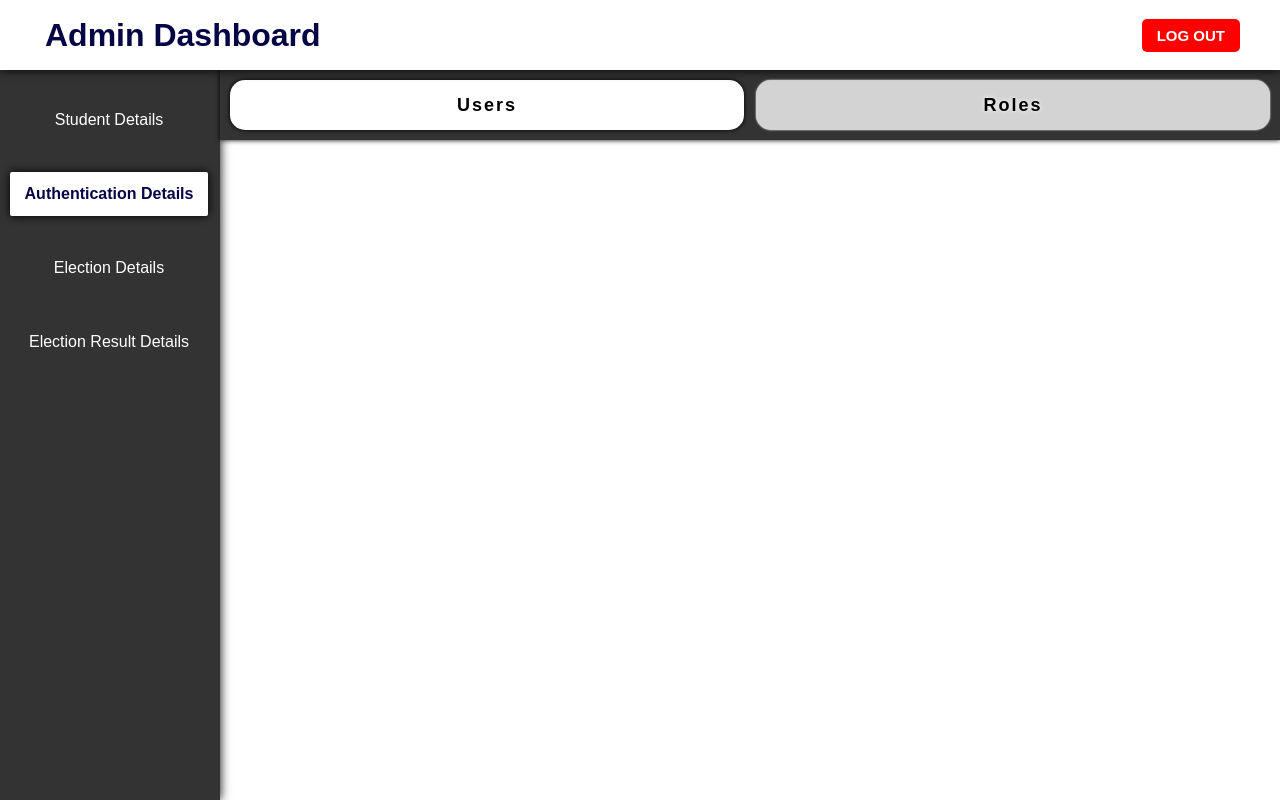
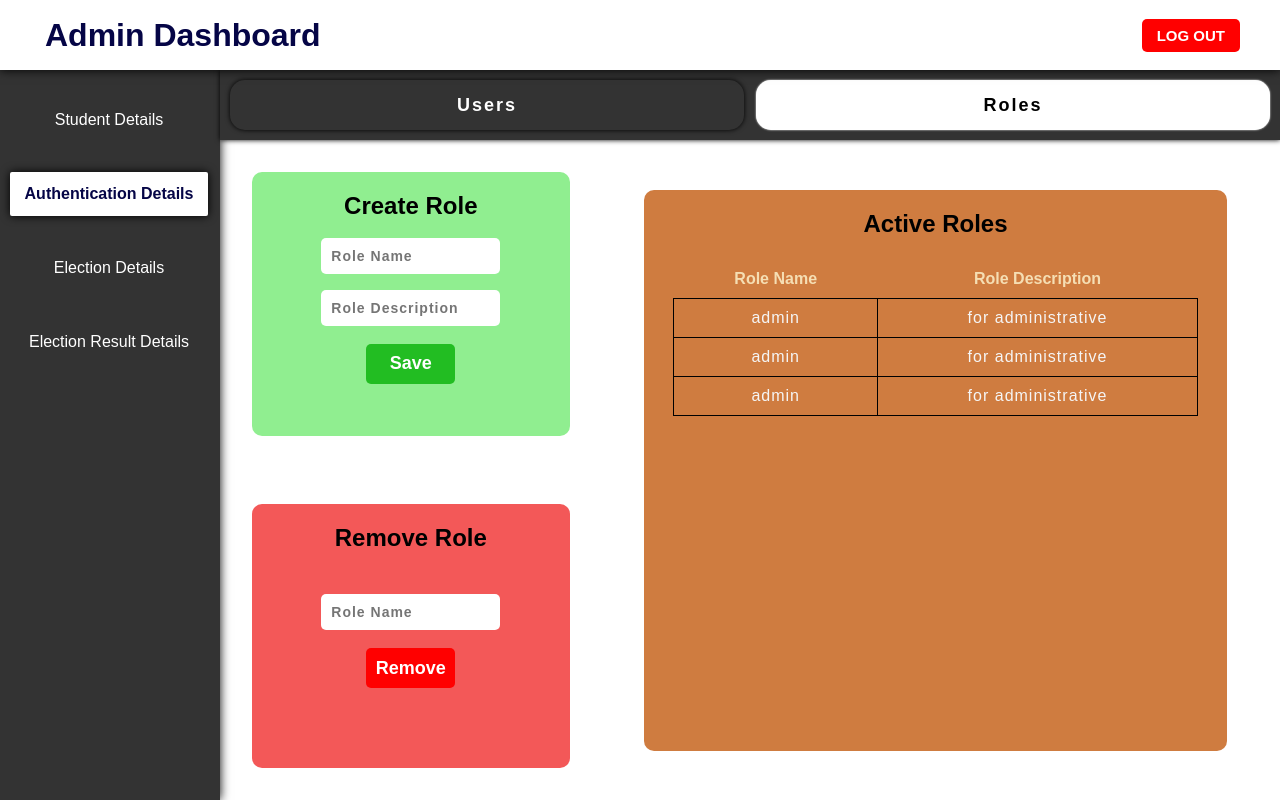
Before and after one commit to nirmalisrael/cvs-app, an Angular app: page /admin-page/auth-editor in a window 1280 px wide. Both pictures are taken after a click on the button "Roles". Built offline with nearby package versions, Linux system fonts and the light colour scheme.

Commit message:
complete the auth-editor for lab pc

```diff
--- a/src/app/_module/auth/_component/auth-editor/auth-editor.component.css
+++ b/src/app/_module/auth/_component/auth-editor/auth-editor.component.css
@@ -126,7 +126,8 @@ body {
     margin-left: 10px;
     margin-right: 10px;
     border: black;
-    background-color: #ffffff;
+    color: white;
+    background-color: #333;
     border-radius: 15px;
     font-size: 18px;
     letter-spacing: 2px;
@@ -154,9 +155,9 @@ body {
 
 .clicked button{
     color: black;
-    background-color: lightgrey;
+    background-color: white;
     box-shadow: 0 0 2px white;
-    text-shadow: 0 0 5px white;
+    /* text-shadow: 0 0 2px black; */
 }
 
 .user-side{
@@ -189,16 +190,17 @@ body {
 
 .users-find-btn .view-users {
     position: absolute;
-    background-color: rgb(22, 166, 214);
+    background-color: rgb(27, 188, 241);
     width: 28%;
     left: 30px;
     padding: 20px;
     border: none;
     outline: none;
     border-radius: 5px;
-    /* color: white; */
+    color: white;
+    letter-spacing: 2px;
     font-weight: bold;
-    font-size: 16px;
+    font-size: 18px;
     cursor: pointer;
 }
 
@@ -210,6 +212,9 @@ body {
     padding-left: 20px;
     border-radius: 5px;
     box-shadow: 0 0 5px black;
+    display: flex;
+    align-items: center;
+    justify-content: center;
 }
 
 .remove-user button {
@@ -243,7 +248,8 @@ body {
 .user-side form {
     position: absolute;
     width: 30%;
-    height: calc( 90% - 60px);
+    height: fit-content;
+    padding-bottom: 50px;
     top: calc(50vh - 249px);
     border-radius: 10px;
     display: flex;
@@ -254,7 +260,7 @@ body {
     /* justify-content: center; */
 }
 
-.user-side form:hover {
+form:hover {
     box-shadow: 0 0 10px black;
 }
 .user-side .add-user-form-container form {
@@ -273,7 +279,7 @@ body {
     margin-top: 20px;
     text-align: center;
     padding: 20px;
-    text-shadow: 0px 0px 2px black;
+    /* text-shadow: 0px 0px 2px black; */
 }
 
 .user-side form input,select {
@@ -342,7 +348,7 @@ button:hover {
     margin: 0;
     background-color: rgb(25, 103, 204);
     color: #ffffff;
-    width: fit-content;
+    width: 100px;
     height: fit-content;
     padding: 10px;
 }
@@ -356,5 +362,248 @@ button:hover {
     line-height:1cm;
     letter-spacing:1px;
     margin-left: 20px;
-    /* margin-right: 20px; */
+    margin-top: 50px;
+    margin-bottom: 55px;
 }
+.view-all-users {
+    position: fixed;
+    top: 0;
+    left: 0;
+    width: 100%;
+    height: 100%;
+    background-color: rgba(0, 0, 0, 0.5);
+    backdrop-filter: blur(15px);
+    display: flex;
+    justify-content: center;
+    /* align-items: center; */
+    z-index: 3;
+    transition: 100000ms;
+  }
+
+.view-all-users a>.close-icon {
+    position: fixed;
+    top: 0;
+    right: 0;
+    width: 20px;
+    cursor: pointer;
+    padding: 10px;
+    margin: 20px;
+}
+
+.view-all-users a>img:hover {
+    box-shadow: 0 0 5px #333;
+}
+
+.view-all-users .users-table-container {
+    font-family:  'Roboto', 'Lato', 'Open Sans';
+    width: 40%;
+    position: absolute;
+    top: 25%;
+    margin-bottom: 25px;
+    flex-grow: 1;
+    padding-top: 20px;
+    padding-left: 10px;
+}
+
+.view-all-users table {
+    width: 100%;
+    border-collapse: collapse;
+    z-index: -1;
+}
+
+.view-all-users table th, td {
+    /* width: 200px; */
+    border: 1px solid black;
+    color: whitesmoke;
+    white-space: nowrap;
+    letter-spacing: 1px;
+    padding: 10px;
+    text-align: center;
+}
+
+.view-all-users table th {
+    font-size: 18px;
+    font-weight: bold;
+    color: black;
+    /* text-shadow: 0 0 5px black; */
+}
+
+.view-all-users h1 {
+    position: absolute;
+    padding: 30px;
+}
+
+.view-all-users .filter-container {
+    position: relative;
+    top: 15%;
+    width: 40%;
+    height: 70px;
+    display: flex;
+    align-items: center;
+}
+
+.view-all-users .filter-container a>img {
+    position: absolute;
+    top: 0;
+    right: 0;
+    width: 50px;
+    height: 50px;
+    border-radius: 5px;
+    cursor: pointer;
+    margin: 10px;
+    margin-left: 0;
+}
+
+.view-all-users .filter-container select {
+    background-color: transparent;
+    position: absolute;
+    right: 70px;
+    width: fit-content;
+    color: whitesmoke;
+    box-shadow: 0 0 5px black;
+}
+
+.view-all-users .filter-container select option {
+    background-color: transparent;
+    color:black;
+}
+
+
+.role-side {
+    position: relative;
+    width: calc(100% - 220px);
+    height: calc(100vh - 140PX);
+    left: 220px;
+    display: flex;
+    background: transparent;
+    align-items: center;
+    justify-content: center;
+}
+
+.role-side form {
+    position: absolute;
+    height: 40%;
+    width: 30%;
+    border-radius: 10px;
+    display: flex;
+    flex-direction: column;
+    align-items: center;
+    justify-content: start;
+    margin: 3%;
+    background-color: grey;
+    transition: 300ms;
+}
+.role-side .add-role-form {
+    top: 0;
+    left: 0;
+    background-color: lightgreen;
+}
+
+.role-side .remove-role-form {
+    bottom: 0;
+    left: 0;
+    justify-content: start;
+    background-color: rgb(243, 88, 88);
+}
+
+button {
+    transition: box-shadow 0.3s ease;
+}
+.role-side .all-roles-container {
+    position: absolute;
+    right: 0;
+    height: 85%;
+    width: 55%;
+    border-radius: 10px;
+    display: flex;
+    flex-direction: column;
+    align-items: center;
+    margin: 5%;
+    background-color: rgb(207, 124, 64);
+    transition: 300ms;
+}
+
+.role-side form h2 {
+    margin-top: 10px;
+    text-align: center;
+    padding: 10px;
+    /* text-shadow: 0px 0px 2px black; */
+}
+
+.role-side form #removeRoleName {
+    margin-top: 10%;
+}
+
+.role-side form input {
+    padding: 10px;
+    width: 50%;
+    margin: 8px;
+    border-radius: 5px;
+    border-color: black;
+    font-size: 14px;
+    text-align: left;
+    letter-spacing: 1px;
+    border: none;
+    outline: none;
+    font-weight: bold;
+
+    color: rgb(13, 13, 54);
+    transition: box-shadow 0.3s ease;
+}
+
+/* .role-side form select:first-child {
+    color: grey;
+} */
+
+
+/* .role-side form select, option {
+    width: 66%;
+    font-size: 16px;
+    text-align: left;
+} */
+
+.role-side form button {
+    width: 28%;
+    height: 40px;
+    font-size: 18px;
+    margin-top: 10px;
+    font-weight: bold;
+    border-radius: 5px;
+    border: none;
+    outline: none;
+}
+
+.role-side form .save-btn {
+    background-color: rgb(34, 189, 34);
+    color: #ffffff;
+}
+.role-side form .remove-btn {
+    background-color: red;
+    color: #ffffff;
+}
+
+.role-side .all-roles-container h2 {
+    padding: 20px;
+}
+.role-side .all-roles-container table{
+    position: absolute;
+    left: 5%;
+    top: 70px;
+    width: 90%;
+    margin: 0px;
+    border-collapse: collapse;
+}
+
+
+.role-side .all-roles-container td {
+    color: whitesmoke;
+}
+.role-side .all-roles-container th {
+    color: wheat;
+    padding: 10px;
+
+}
+
+.role-side .all-roles-container:hover {
+    box-shadow: 0 0 10px black;
+}
--- a/src/app/_module/auth/_component/auth-editor/auth-editor.component.html
+++ b/src/app/_module/auth/_component/auth-editor/auth-editor.component.html
@@ -22,7 +22,7 @@
             </div>
         </div>
         <div *ngIf="showUserSide" class="users-find-btn">
-            <button class="view-users">View Users</button>
+            <button class="view-users" (click)="openAllUsers()">View Users</button>
 
             <div class="remove-user">
                 <input type="text" name="username" id="username" placeholder="Username" required>
@@ -65,6 +65,114 @@
                     </div>
                 </form>
             </div>
+
+            <div class="view-all-users" *ngIf="showAllUsers">
+                <h1>Users</h1>
+                <div class="filter-container">
+                    <select name="role" id="role">
+                        <option value="">ADMIN</option>
+                        <option value="">STUDENT</option>
+                    </select>
+                    <a href=""><img src="\assets\auth-editor\search-icon.png" alt="serach-icon"></a>
+                </div>
+                <div class="users-table-container">
+                    <table>
+                        <thead>
+                            <tr>
+                                <th>Username</th>
+                                <th>Role</th>
+                            </tr>
+                        </thead>
+                        <tbody>
+                            <tr>
+                                <td>admin</td>
+                                <td>ADMIN</td>
+                            </tr>
+                            <tr>
+                                <td>admin</td>
+                                <td>ADMIN</td>
+                            </tr>
+                            <tr>
+                                <td>admin</td>
+                                <td>ADMIN</td>
+                            </tr>
+                            <tr>
+                                <td>admin</td>
+                                <td>ADMIN</td>
+                            </tr>
+                            <tr>
+                                <td>admin</td>
+                                <td>ADMIN</td>
+                            </tr>
+                            <tr>
+                                <td>admin</td>
+                                <td>ADMIN</td>
+                            </tr>
+                            <tr>
+                                <td>admin</td>
+                                <td>ADMIN</td>
+                            </tr>
+                            <tr>
+                                <td>admin</td>
+                                <td>ADMIN</td>
+                            </tr>
+                            <tr>
+                                <td>admin</td>
+                                <td>ADMIN</td>
+                            </tr>
+
+                        </tbody>
+                    </table>
+
+                </div>
+                <a (click)="closeAllUsers()"><img class="close-icon" src="assets/student-editor/close-icon.png" alt="close-icon"></a>
+            </div>
+        </div>
+        <div class="role-side" *ngIf="showRoleSide">
+            <div class="add-role-container">
+                <form action="" class="add-role-form">
+                    <h2>Create Role</h2>
+
+                    <input type="text" name="roleName" id="roleName" placeholder="Role Name" required>
+                    <input type="text" name="roleDescription" id="roleDescription" placeholder="Role Description " required>
+                    <button class="save-btn">Save</button>
+                </form>
+            </div>
+            <div class="remove-role-container">
+                <form action="" class="remove-role-form">
+                    <h2>Remove Role</h2>
+                    <input type="text" name="roleName" id="removeRoleName" placeholder="Role Name" required>
+                    <button class="remove-btn">Remove</button>
+                </form>
+            </div>
+            <div class="all-roles-container">
+                <h2>Active Roles</h2>
+                <div class="roles-table-container">
+                    <table>
+                        <thead>
+                            <tr>
+                                <th>Role Name</th>
+                                <th>Role Description</th>
+                            </tr>
+                        </thead>
+                        <tbody>
+                            <tr>
+                                <td>admin</td>
+                                <td>for administrative</td>
+                            </tr>
+                            <tr>
+                                <td>admin</td>
+                                <td>for administrative</td>
+                            </tr>
+                            <tr>
+                                <td>admin</td>
+                                <td>for administrative</td>
+                            </tr>
+
+                        </tbody>
+                    </table>
+                </div>
+            </div>
         </div>
     </body>
 </html>
--- a/src/app/_module/auth/_component/auth-editor/auth-editor.component.ts
+++ b/src/app/_module/auth/_component/auth-editor/auth-editor.component.ts
@@ -6,10 +6,12 @@ import { Component } from '@angular/core';
   styleUrls: ['./auth-editor.component.css']
 })
 export class AuthEditorComponent {
+
   activeTab: string = 'users';
 
   showUserSide = true;
   showRoleSide = false;
+  showAllUsers = false;
 
   setActiveTab(tab: string) {
     this.activeTab = tab;
@@ -21,4 +23,11 @@ export class AuthEditorComponent {
       this.showRoleSide = true;
     }
   }
+
+  openAllUsers(){
+    this.showAllUsers = true;
+  }
+  closeAllUsers() {
+    this.showAllUsers = false;
+  }
 }
```
Also changed, not shown: src/assets/auth-editor/search-icon.png (added).
